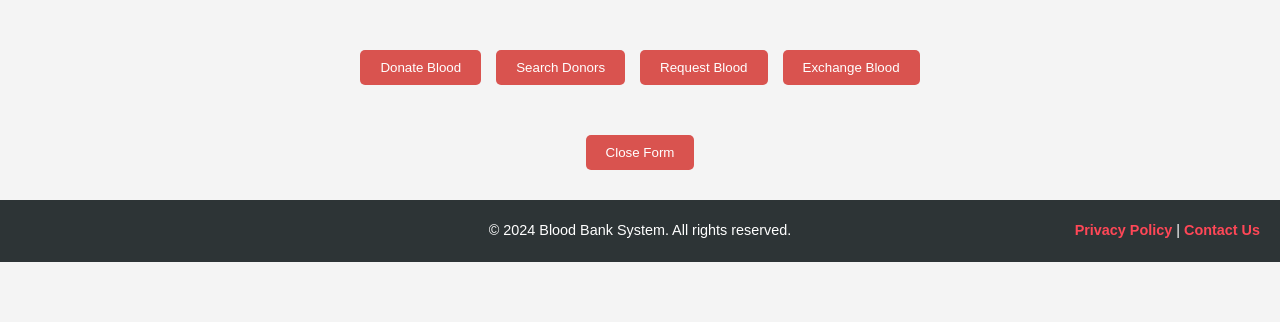
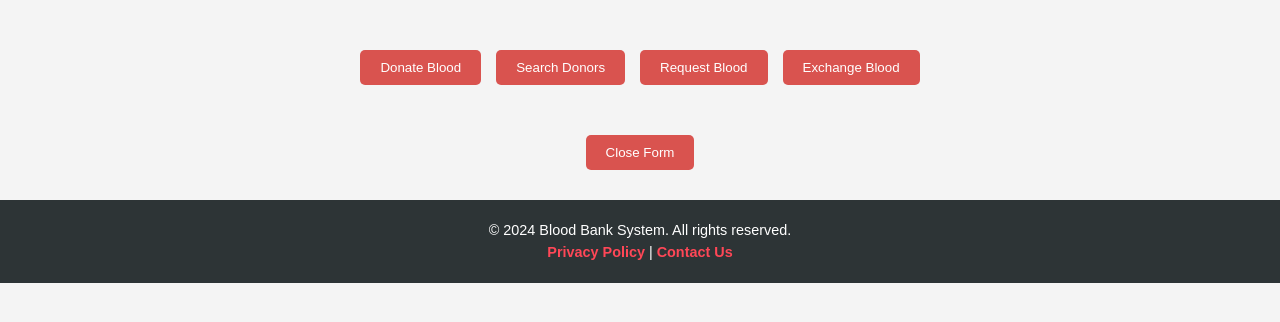
Before and after one commit to alizaib0000/BloodBankSystem01, a Flask app: page /dashboard in a window 1280 px wide. Shown: the part 60-382 px from the top of the page. Run offline with Flask 3, Linux system fonts and the light colour scheme; the visitor is signed in with stand-in values (Sample User, id 1).

Commit message:
Update styles.css

```diff
--- a/static/styles.css
+++ b/static/styles.css
@@ -608,31 +608,15 @@ textarea {
 
 /* General Reset dahboard code end here  */
 /* Footer Styles */
+/* General Reset dahboard code end here  */
 /* Footer Styles */
 .footer {
     background-color: #2d3436;
     color: #fff;
-    display: flex;
-    justify-content: space-between;
-    align-items: center;
-    padding: 15px 20px;
+    text-align: center;
+    padding: 20px;
     margin-top: 30px;
     font-size: 0.9rem;
-}
-
-.footer .left {
-    flex: 1;
-    text-align: left;
-}
-
-.footer .center {
-    flex: 1;
-    text-align: center;
-}
-
-.footer .right {
-    flex: 1;
-    text-align: right;
 }
 
 .footer a {
@@ -645,6 +629,7 @@ textarea {
     text-decoration: underline;
 }
 
+/*end footer of dashboard /*
 /*end footer of dashboard /*
 
 
```
